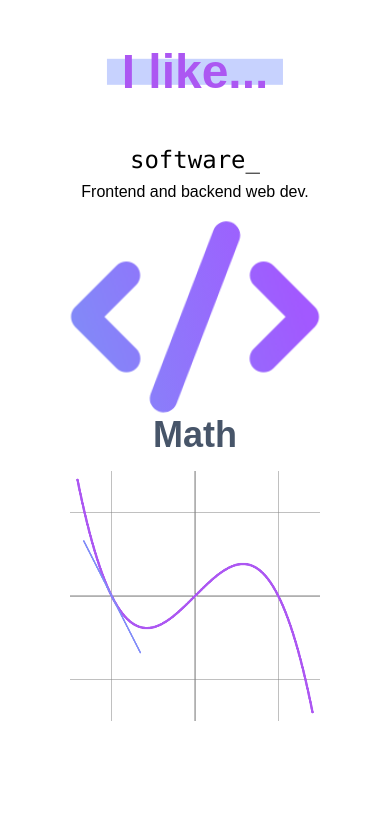
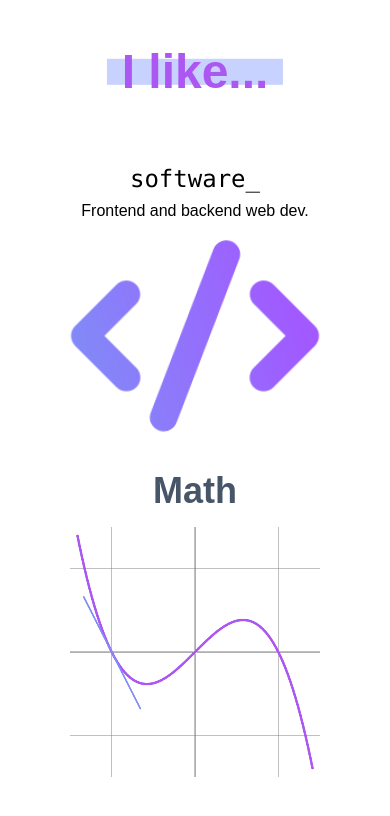
Before and after one commit to reubendrummond/portfolio, a Next.js app: page / in a window 390 px wide. Shown: the top 816 px of the page. Built offline with nearby package versions, Linux system fonts and the light colour scheme.

Commit message:
Mobile height fix

```diff
--- a/styles/globals.css
+++ b/styles/globals.css
@@ -10,6 +10,11 @@ body {
   font-family: "Poppins", sans-serif;
   height: 100%;
 }
+
+#__next {
+  height: 100%;
+}
+
 a {
   color: inherit;
   text-decoration: none;
```
